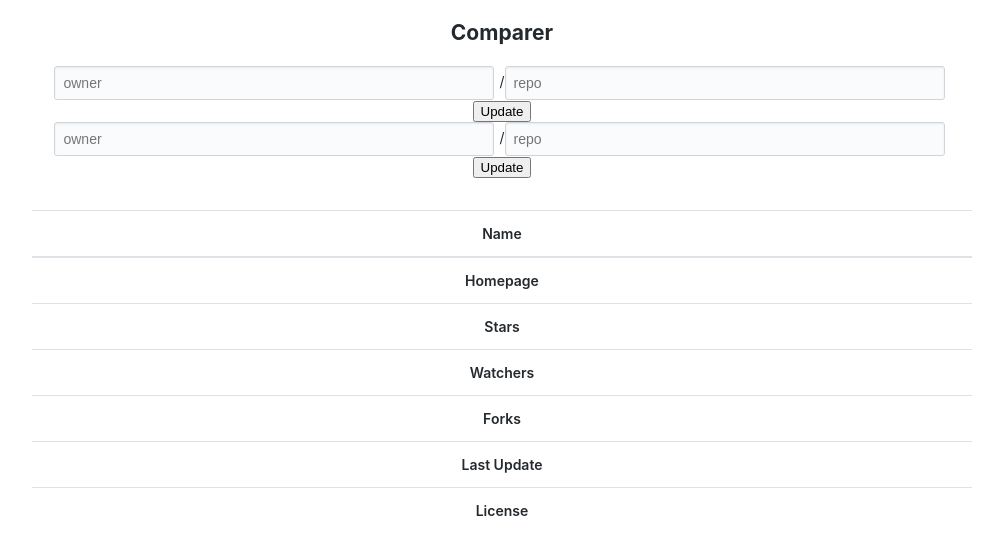
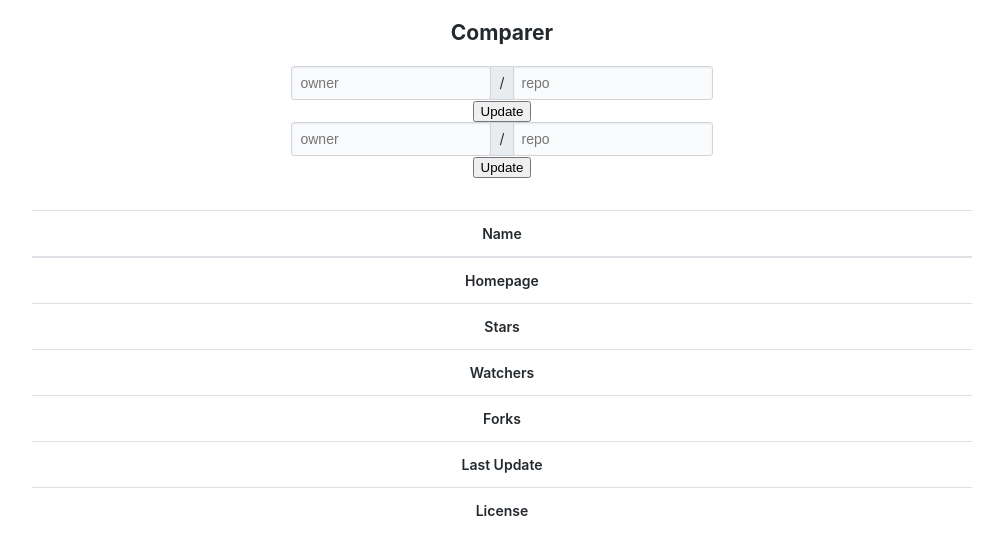
Before and after one commit to zlypher/github-quick-compare, a React (Create React App) app: page / in a window 1280 px wide. Shown: the top 554 px of the page, without its empty margins (138-1141 px from the left). Built offline with nearby package versions, Linux system fonts and the light colour scheme.

Commit message:
Improve styling of repository fetcher

```diff
--- a/src/components/RepositoryFetcher.css
+++ b/src/components/RepositoryFetcher.css
@@ -1,4 +1,10 @@
 .repo-fetcher {}
+
+.repo-fetcher__wrapper {
+  display: flex;
+  align-items: center;
+  justify-content: center;
+}
 
 .repo-fetcher__input {
   min-height: 34px;
@@ -14,8 +20,22 @@
   border-radius: 3px;
   outline: none;
   box-shadow: inset 0 1px 2px rgba(27, 31, 35, 0.075);
-  width: 440px;
+  width: 200px;
   max-width: 100%;
-  margin-right: 5px;
   background-color: #fafbfc;
 }
+
+.repo-fetcher__input--left {
+  border-top-right-radius: none;
+  border-bottom-right-radius: none;
+}
+
+.repo-fetcher__separator {
+  line-height: 20px;
+  padding: 6px 8px;
+  min-height: 34px;
+  margin-left: -1px;
+  margin-right: -1px;
+  background-color: #e9ecef;
+  border: 1px solid #d1d5da;
+}
--- a/src/components/RepositoryFetcher.js
+++ b/src/components/RepositoryFetcher.js
@@ -25,10 +25,10 @@ export default class RepositoryFetcher extends Component {
 
     return (
       <section className="repo-fetcher">
-        <div>
-          <input className="repo-fetcher__input" name="owner" placeholder="owner" value={owner} onChange={this.onHandleChange} />
-          <span>/</span>
-          <input className="repo-fetcher__input" name="repo" placeholder="repo" value={repo} onChange={this.onHandleChange} />
+        <div className="repo-fetcher__wrapper">
+          <input className="repo-fetcher__input repo-fetcher__input--left" name="owner" placeholder="owner" value={owner} onChange={this.onHandleChange} />
+          <div className="repo-fetcher__separator">/</div>
+          <input className="repo-fetcher__input repo-fetcher__input--right" name="repo" placeholder="repo" value={repo} onChange={this.onHandleChange} />
         </div>
         <input type="button" value="Update" onClick={this.onHandleUpdateClick} />
       </section>
```
